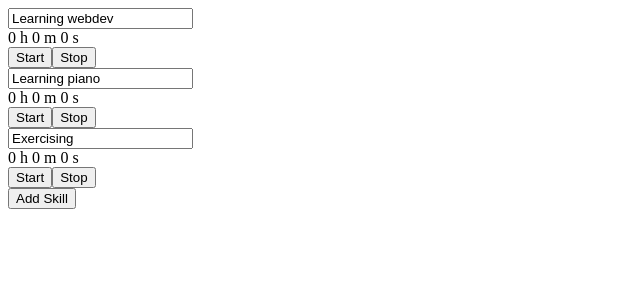
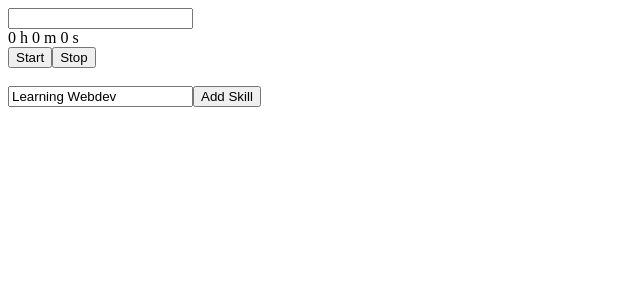
Before and after one commit to hansjunodev/skill-tracker, a Next.js app: page / in a window 1280 px wide. Both pictures are taken after a click on the button "Add Skill". Shown: the top 300 px of the page, without its empty margins (0-640 px from the left). Built offline with nearby package versions, Linux system fonts and the light colour scheme.

Commit message:
feat: implement save/load/create/delete

```diff
--- a/package.json
+++ b/package.json
@@ -15,7 +15,8 @@
     "@next/font": "13.1.5",
     "next": "13.1.5",
     "react": "18.2.0",
-    "react-dom": "18.2.0"
+    "react-dom": "18.2.0",
+    "uuid": "^9.0.0"
   },
   "devDependencies": {
     "@next/eslint-plugin-next": "^13.1.6",
@@ -24,6 +25,7 @@
     "@types/node": "^18.11.19",
     "@types/react": "^18.0.27",
     "@types/react-dom": "^18.0.10",
+    "@types/uuid": "^9.0.0",
     "@typescript-eslint/eslint-plugin": "^5.51.0",
     "@typescript-eslint/parser": "^5.51.0",
     "eslint": "^8.33.0",
--- a/src/components/SkillCard.tsx
+++ b/src/components/SkillCard.tsx
@@ -1,4 +1,4 @@
-import { Skill, SkillsAction, SkillsActionKind } from "@/types/skill";
+import { Skill, SkillsAction, SkillsActionType } from "@/types/skill";
 import { toTimeObject } from "@/utils/utils";
 import { useState, useEffect, useRef, Dispatch } from "react";
 
@@ -22,11 +22,8 @@ export default function SkillCard({
       const timePassed = Date.now() - intervalStartTime;
 
       dispatch({
-        type: SkillsActionKind.ADD_DURATION,
-        payload: {
-          id: skill.id,
-          duration: timePassed,
-        },
+        type: SkillsActionType.ADD_DURATION,
+        payload: { id: skill.id, durationToAdd: timePassed },
       });
 
       intervalStartTime = Date.now();
--- a/src/pages/index.tsx
+++ b/src/pages/index.tsx
@@ -1,60 +1,77 @@
 import SkillCard from "@/components/SkillCard";
 import Head from "next/head";
-import React, { useReducer } from "react";
-import { SkillsAction, SkillsActionKind, SkillsState } from "@/types/skill";
+import React, { Reducer, useEffect, useReducer } from "react";
+import { SkillsActionType, SkillsAction, Skill } from "@/types/skill";
+import { v4 as uuidv4 } from "uuid";
 
-const initialData: SkillsState = {
-  items: [
-    {
-      id: 0,
-      title: "Learning webdev",
-      duration: 0,
-      currentEffort: 0,
-      goalEffort: 0,
-    },
-    {
-      id: 1,
-      title: "Learning piano",
-      duration: 0,
-      currentEffort: 0,
-      goalEffort: 0,
-    },
-    {
-      id: 2,
-      title: "Exercising",
-      duration: 0,
-      currentEffort: 0,
-      goalEffort: 0,
-    },
-  ],
-};
-
-const skillsReducer = (
-  state: SkillsState,
-  action: SkillsAction
-): SkillsState => {
-  const { items } = state;
+const skillsReducer: Reducer<Skill[], SkillsAction> = (state, action) => {
   const { type, payload } = action;
 
   switch (type) {
-    case SkillsActionKind.ADD_DURATION: {
-      const newItems = items.map((item) => {
-        if (item.id === payload.id) {
-          return { ...item, duration: item.duration + payload.duration };
+    case SkillsActionType.CREATE_SKILL: {
+      if (state.length > 10) return state;
+
+      return [
+        ...state,
+        {
+          id: uuidv4(),
+          currentEffort: 0,
+          duration: 0,
+          goalEFfort: 0,
+          title: "",
+        },
+      ];
+    }
+    case SkillsActionType.DELETE_SKILL: {
+      const { id } = payload;
+
+      return state.filter((s) => s.id !== id);
+    }
+    case SkillsActionType.ADD_DURATION: {
+      const { id, durationToAdd } = payload;
+
+      const newItems = state.map((s) => {
+        if (s.id === id) {
+          return { ...s, duration: s.duration + durationToAdd };
         } else {
-          return item;
+          return s;
         }
       });
 
-      return {
-        items: newItems,
-      };
+      return newItems;
     }
+    case SkillsActionType.CLEAR:
+      return [];
+    case SkillsActionType.LOAD_STATE:
+      console.log(payload);
+      if (payload.length > 10) return payload.slice(0, 10);
+      return [...payload];
   }
 };
 
 export default function Home(): JSX.Element {
-  const [state, dispatch] = useReducer(skillsReducer, initialData);
+  const [state, dispatch] = useReducer(skillsReducer, []);
+
+  const handleAddSkillClick = () => {
+    dispatch({ type: SkillsActionType.CREATE_SKILL });
+  };
+
+  useEffect(() => {
+    const savedState = JSON.parse(localStorage.getItem("state")) as Skill[];
+
+    if (savedState !== null) {
+      dispatch({
+        type: SkillsActionType.LOAD_STATE,
+        payload: savedState,
+      });
+    }
+  }, []);
+
+  useEffect(() => {
+    if (state.length > 0) {
+      localStorage.setItem("state", JSON.stringify(state));
+    }
+  }, [state]);
 
   return (
     <>
@@ -68,10 +85,14 @@ export default function Home(): JSX.Element {
         <link rel="icon" href="/favicon.ico" />
       </Head>
       <main>
-        {state.items.map((skill) => (
+        {state.map((skill) => (
           <SkillCard key={skill.id} skill={skill} dispatch={dispatch} />
         ))}
-        <button>Add Skill</button>
+        <br />
+        <>
+          <input type="text" defaultValue="Learning Webdev" />
+          <button onClick={handleAddSkillClick}>Add Skill</button>
+        </>
       </main>
     </>
   );
--- a/src/types/skill.ts
+++ b/src/types/skill.ts
@@ -1,23 +1,50 @@
-export enum SkillsActionKind {
-  ADD_DURATION = "addDuration",
-}
-
-export interface SkillsAction {
-  type: SkillsActionKind;
-  payload: {
-    id: number;
-    duration: number;
-  };
-}
-
-export interface SkillsState {
-  items: [Skill];
-}
-
 export interface Skill {
-  id: number;
+  id: string;
   title: string;
   duration: number;
   currentEffort: number;
   goalEFfort: number;
 }
+
+export enum SkillsActionType {
+  ADD_DURATION = "ADD_DURATION",
+  CREATE_SKILL = "CREATE_SKILL",
+  DELETE_SKILL = "DELETE_SKILL",
+  CLEAR = "CLEAR",
+  LOAD_STATE = "LOAD_STATE",
+}
+
+export interface AddDurationAction {
+  type: SkillsActionType.ADD_DURATION;
+  payload: {
+    id: string;
+    durationToAdd: number;
+  };
+}
+
+export interface CreateSkillAction {
+  type: SkillsActionType.CREATE_SKILL;
+}
+
+export interface DeleteSkillAction {
+  type: SkillsActionType.DELETE_SKILL;
+  payload: {
+    id: string;
+  };
+}
+
+export interface ClearAction {
+  type: SkillsActionType.CLEAR;
+}
+
+export interface LoadStateAction {
+  type: SkillsActionType.LOAD_STATE;
+  payload: Skill[];
+}
+
+export type SkillsAction =
+  | AddDurationAction
+  | CreateSkillAction
+  | DeleteSkillAction
+  | ClearAction
+  | LoadStateAction;
```
Also changed, not shown: 1 other file (tests, documents, lock files or other folders).
